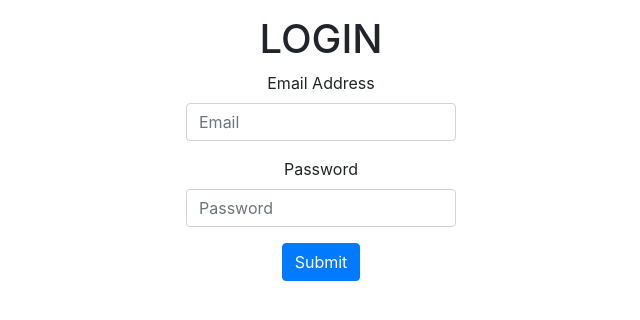
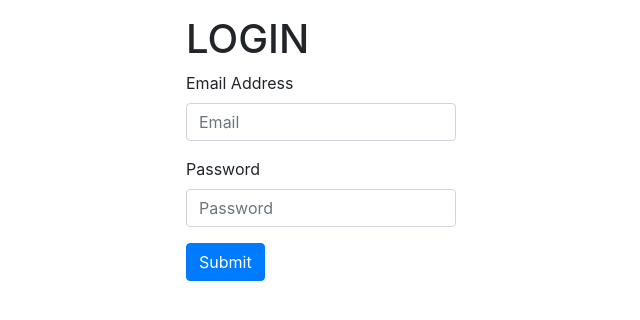
Before and after one commit to reaganogrady/imagequiz, a React (Create React App) app: page / in a window 1280 px wide. Shown: the top 320 px of the page, without its empty margins (319-959 px from the left). Built offline with nearby package versions, Linux system fonts and the light colour scheme.

Commit message:
Looks good

```diff
--- a/package.json
+++ b/package.json
@@ -11,6 +11,7 @@
     "react": "^17.0.1",
     "react-bootstrap": "^1.5.1",
     "react-dom": "^17.0.1",
+    "react-router-dom": "^5.2.0",
     "react-scripts": "4.0.3",
     "web-vitals": "^1.1.0"
   },
--- a/src/App.js
+++ b/src/App.js
@@ -1,25 +1,17 @@
 import './App.css';
 import 'bootstrap/dist/css/bootstrap.css'
-import {Button, Form, Label, Input, FormControl} from 'react-bootstrap';
+import Home from './home';
+import Login from './login';
+import { HashRouter, Switch, Route } from 'react-router-dom';
 
 function App() {
   return (
-    <div className="App">
-    <Form className="login">
-        <h1> LOGIN</h1>
-        <Form.Group>
-          <Form.Label>Email Address</Form.Label>
-          <Form.Control type="email" placeholder="Email"/>
-        </Form.Group>
-        <Form.Group>
-            <Form.Label>Password</Form.Label>
-            <Form.Control type="password" placeholder="Password" />
-        </Form.Group>
-        <Button variant="primary" type="submit">
-          Submit
-        </Button>
-    </Form>
-    </div>
+   <HashRouter>
+      <Switch>
+        <Route exact path ="/" component= { Login } />
+        <Route path="/home" component={ Home } />
+      </Switch>
+   </HashRouter>
   );
 }
 
--- /dev/null
+++ b/src/home.js
@@ -0,0 +1,18 @@
+import 'bootstrap/dist/css/bootstrap.css'
+import './App.css';
+import {ListGroup} from 'react-bootstrap';
+import flowers from './data';
+
+function Home() {
+    const output = [];
+    for (var i = 0; i < flowers.length; i++) {
+        output.push(<ListGroup.Item><img src={flowers[i].picture}></img><p>{flowers[i].name}</p></ListGroup.Item>)
+    }
+    return(
+        <ListGroup>
+            {output}
+       </ListGroup>
+    );
+}
+
+export default Home;
--- /dev/null
+++ b/src/login.js
@@ -0,0 +1,30 @@
+import 'bootstrap/dist/css/bootstrap.css'
+import './App.css';
+import {Button, Form} from 'react-bootstrap';
+import { useHistory } from 'react-router-dom';
+
+
+function Login() {
+    const history = useHistory();
+
+    let onLoginSubmitted = () => {
+        history.push('/home');
+    }
+
+    return(
+    <Form className="login" onSubmit={onLoginSubmitted}>
+        <h1> LOGIN</h1>
+        <Form.Group>
+          <Form.Label>Email Address</Form.Label>
+          <Form.Control type="email" placeholder="Email"/>
+        </Form.Group>
+        <Form.Group>
+            <Form.Label>Password</Form.Label>
+            <Form.Control type="password" placeholder="Password" />
+        </Form.Group>
+        <Button type="submit">Submit</Button>
+    </Form>
+    );
+}
+
+export default Login;
```
Also changed, not shown: 1 other file (tests, documents, lock files or other folders).
